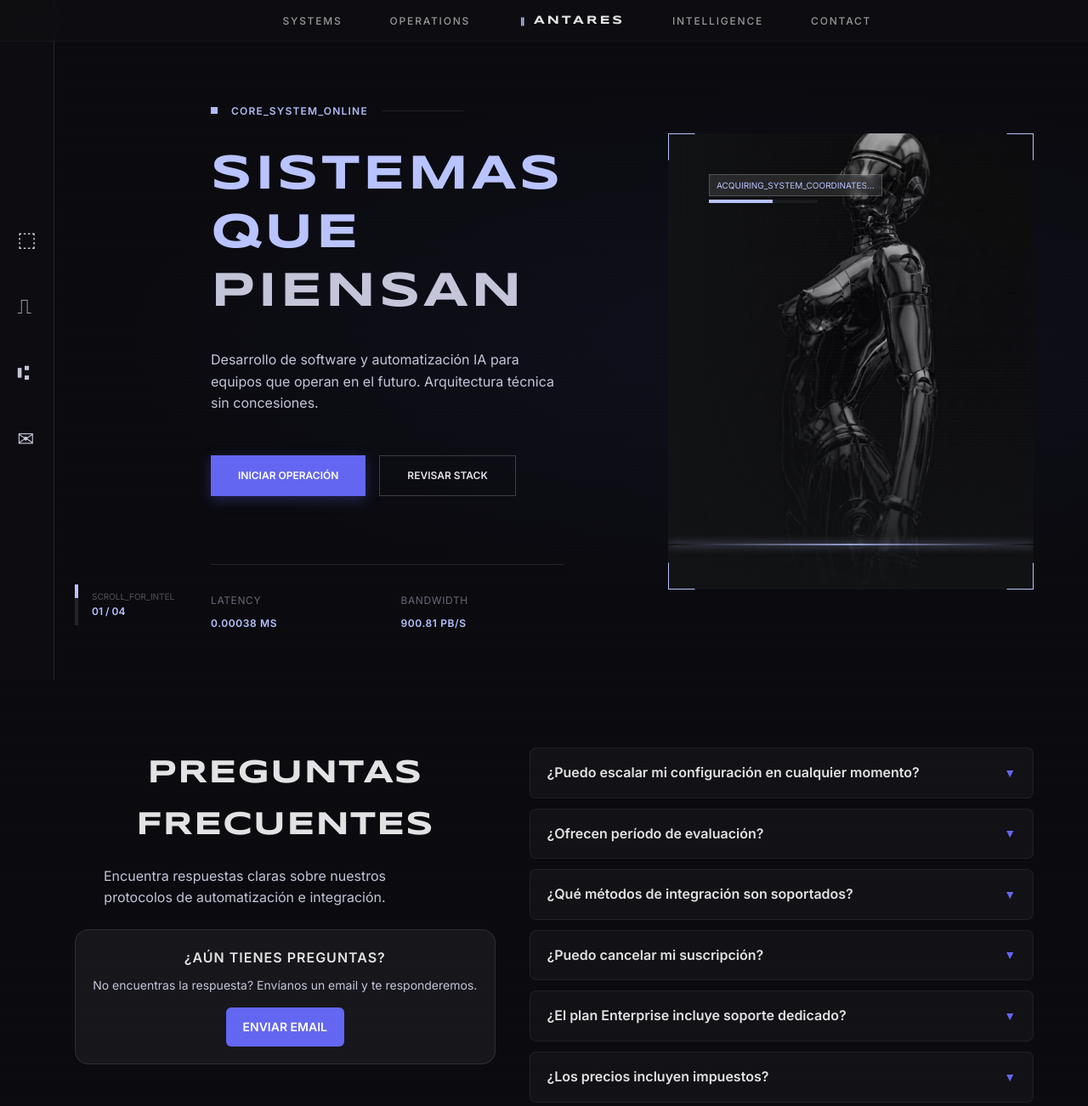
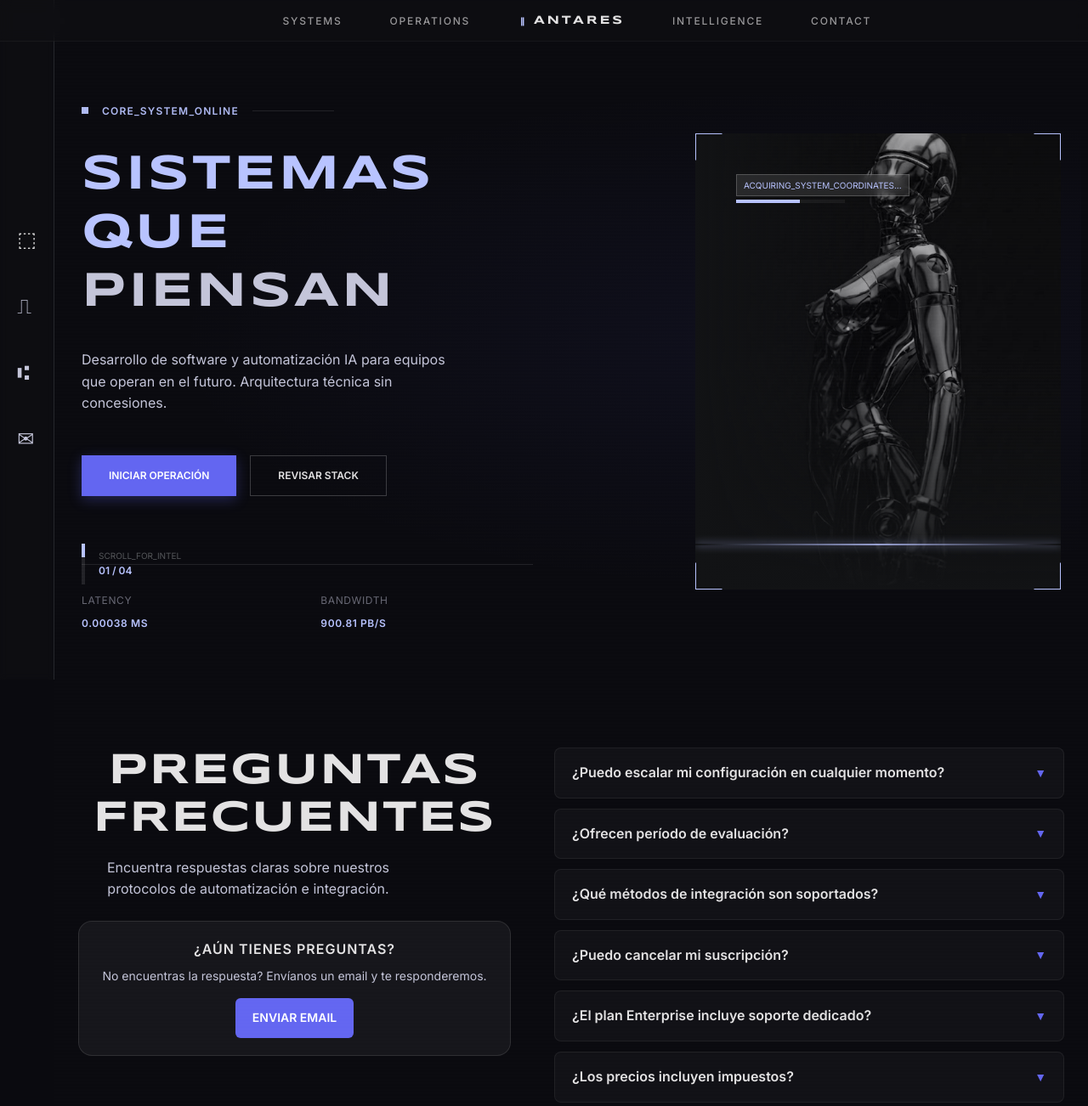
Before and after one commit to masteriaj001-ship-it/antares, a website built with Vite: page index.html in a window 1280 px wide. Shown: the top 1302 px of the page at 85% size. Built offline with nearby package versions, Linux system fonts and the light colour scheme.

Commit message:
fix(layout): implement global sidebar offset, fix FAQ container centering and title wrapping

```diff
--- a/index.html
+++ b/index.html
@@ -181,7 +181,7 @@
                     </div>
                     </div>
                 </div>
-        </section>
+            </div>
 
             <!-- Page Scroll Indicator -->
             <div class="scroll-indicator">
@@ -193,8 +193,12 @@
                     <span class="scroll-value">01 / 04</span>
                 </div>
             </div>
+        </section>
+
+
 
         <section class="section faq reveal" id="contacto">
+            <div class="container">
                 <div class="faq-layout">
                     <div class="faq-sidebar">
                         <h2 class="faq-title">Preguntas Frecuentes</h2>
@@ -207,6 +211,7 @@
                     </div>
                     <div class="faq-accordion">
                         <div class="faq-container" id="faq-container"></div>
+                    </div>
                 </div>
             </div>
         </section>
--- a/src/styles/base/tokens.css
+++ b/src/styles/base/tokens.css
@@ -57,6 +57,10 @@
     --radius-md: 8px;
     --radius-lg: 16px;
     --radius-full: 9999px;
+
+    /* Layout Offsets */
+    --sidebar-width-desktop: 64px;
+    --sidebar-width-mobile: 0px;
 }
 
 @media (min-width: 992px) {
--- a/src/styles/components/faq.css
+++ b/src/styles/components/faq.css
@@ -6,13 +6,7 @@
     position: relative;
     width: 100%;
     background: var(--bg-primary);
-}
-
-@media (min-width: 1024px) {
-    .faq {
-        padding-left: 88px;
-        padding-right: 64px;
-    }
+    padding: var(--space-10) 0;
 }
 
 /* HP-07: Layout 2 columnas (desktop ≥ 1024px) */
@@ -47,12 +41,14 @@
 
 .faq-title {
     font-family: var(--font-heading);
-    font-size: clamp(1.5rem, 3vw, 2.5rem);
+    font-size: clamp(2rem, 4vw, 3.5rem);
     font-weight: 700;
     color: var(--color-text-main);
     margin: 0;
     text-transform: uppercase;
-    letter-spacing: 1px;
+    letter-spacing: 2px;
+    line-height: 1.1;
+    text-wrap: balance;
 }
 
 .faq-subtitle {
--- a/src/styles/components/hero.css
+++ b/src/styles/components/hero.css
@@ -6,9 +6,18 @@
 .main-layout {
     position: relative;
     min-height: 100vh;
-    padding-top: 48px;
-    /* Offset for slim navbar */
-    overflow: hidden;
+    padding-top: 48px; /* Offset for slim navbar */
+    margin-left: var(--sidebar-width-mobile);
+    width: 100%;
+    overflow-x: hidden;
+    box-sizing: border-box;
+}
+
+@media (min-width: 1024px) {
+    .main-layout {
+        margin-left: var(--sidebar-width-desktop);
+        width: calc(100% - var(--sidebar-width-desktop));
+    }
 }
 
 /* Background HUD texture */
@@ -24,23 +33,15 @@
 
 .hero {
     position: relative;
-    max-width: 1440px;
+    width: 100%;
+    max-width: 1200px;
     margin: 0 auto;
     padding: 0 24px;
     min-height: 88vh;
     display: flex;
     align-items: center;
     text-align: left;
-    /* Alineado a la izquierda */
     background: radial-gradient(ellipse at 70% 50%, rgba(99,102,241,0.06) 0%, transparent 60%), var(--bg-primary);
-}
-
-@media (min-width: 1024px) {
-    .hero {
-        padding-left: 88px;
-        /* 64px sidebar + 24px gap */
-        padding-right: 64px;
-    }
 }
 
 .hero-grid {
@@ -66,24 +67,11 @@
     display: flex;
     flex-direction: column;
     justify-content: center;
-    margin-left: 0; /* Base Mobile: sin offset */
     margin-top: 8vh;
     gap: 2rem;
     position: relative;
     z-index: 10;
     max-width: 620px;
-}
-
-@media (min-width: 768px) {
-    .hero-content {
-        margin-left: 10%; /* Tablet: offset */
-    }
-}
-
-@media (min-width: 1024px) {
-    .hero-content {
-        margin-left: max(10%, 160px); /* Desktop: garantiza separación de la columna del indicador fixed */
-    }
 }
 
 /* Tactical Meta */
@@ -363,9 +351,9 @@
 @media (min-width: 1024px) {
     .scroll-indicator {
         display: flex; /* Desktop: visible al lado del sidebar */
-        position: fixed;
+        position: absolute;
         bottom: 64px;
-        left: 88px; /* 64px sidebar + 24px gap */
+        left: 24px; /* Relative to hero (24px gap from left) */
         align-items: center;
         gap: 1rem;
         z-index: 50;
```
Lines whose indentation alone changed are shown as unchanged.
